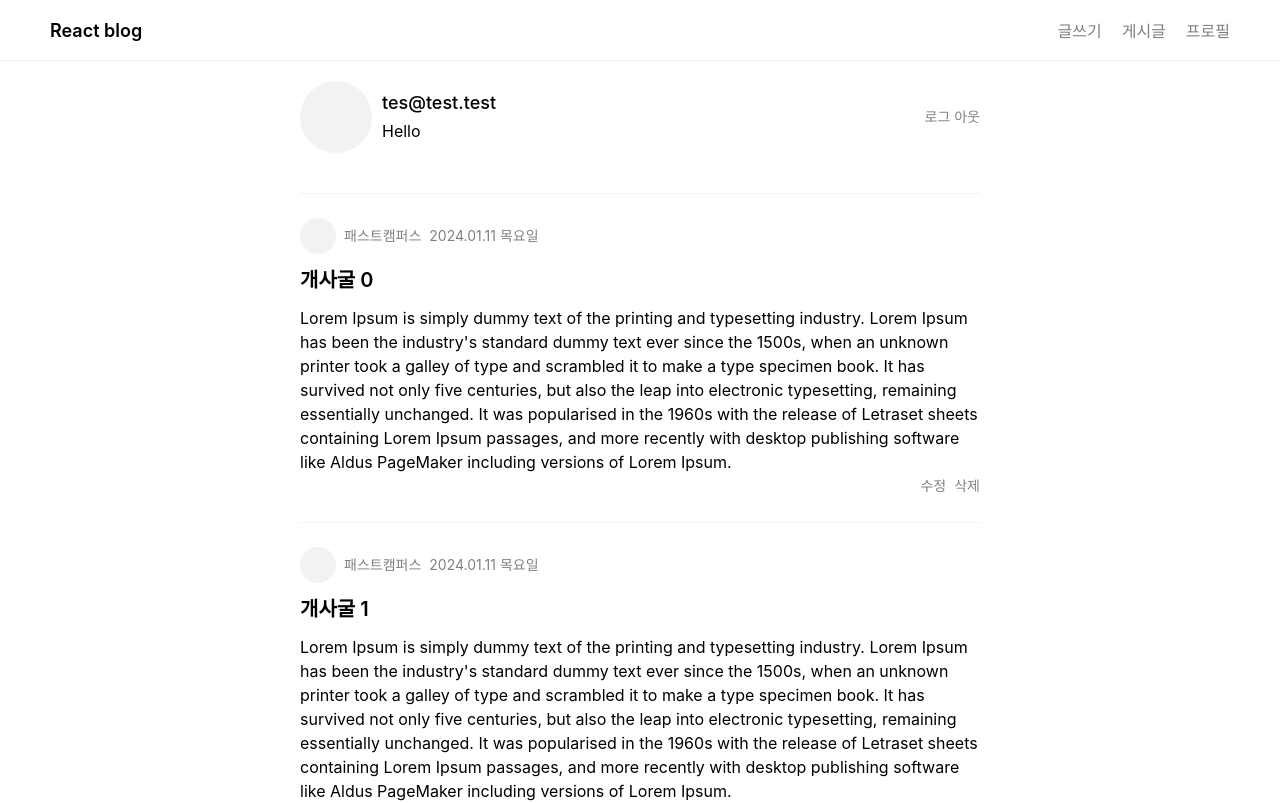
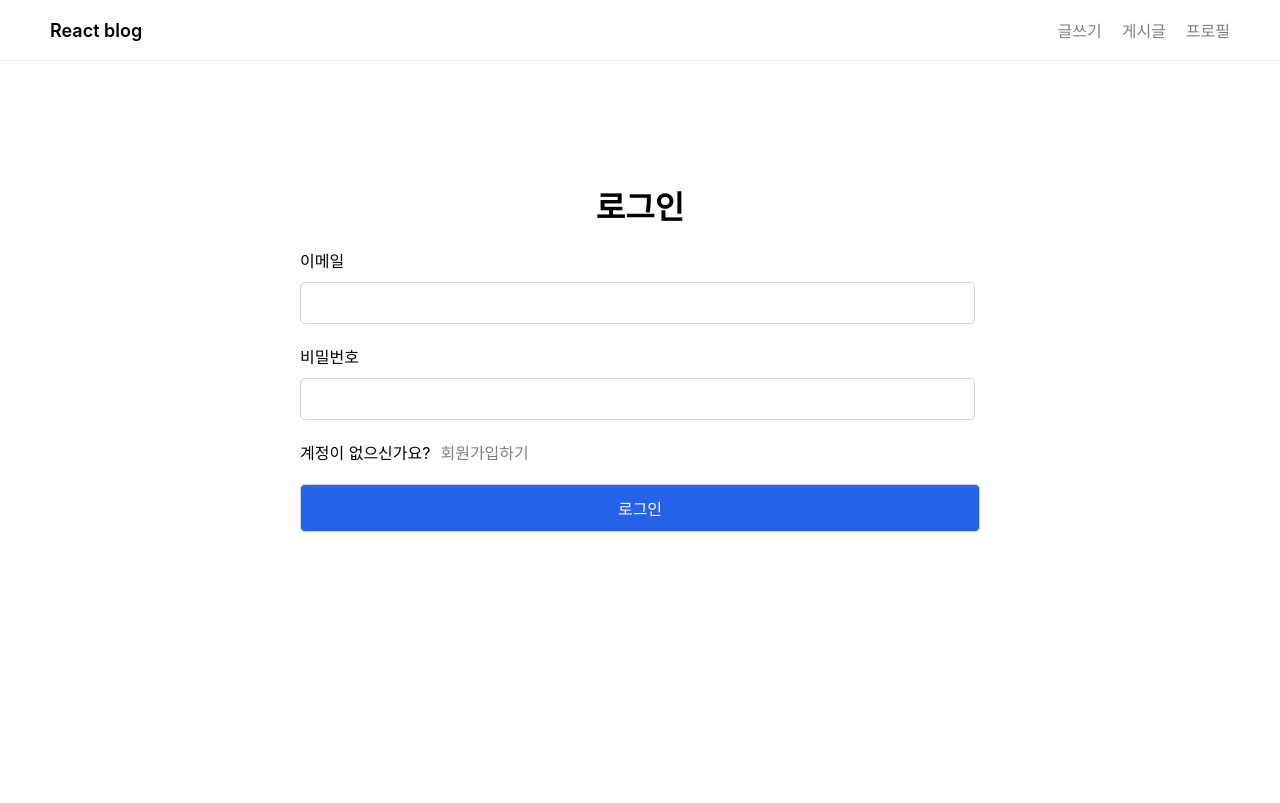
Before and after one commit to korca0220/f-blog-app, a React (Create React App) app: page /profile in a window 1280 px wide. Shown: the top 803 px of the page. Built offline with nearby package versions, Linux system fonts and the light colour scheme.

Commit message:
signup, login form

```diff
--- /dev/null
+++ b/src/components/LoginForm.tsx
@@ -0,0 +1,31 @@
+import { Link } from "react-router-dom";
+
+export default function LoginForm() {
+  return (
+    <form action="/post" method="post" className="form form--lg">
+      <h1 className="form__title">로그인</h1>
+      <div className="form__block">
+        <label htmlFor="email">이메일</label>
+        <input type="email" name="email" id="email" required></input>
+      </div>
+      <div className="form__block">
+        <label htmlFor="password">비밀번호</label>
+        <input type="password" name="password" id="password" required></input>
+      </div>
+      <div className="form__block">
+        계정이 없으신가요?
+        <Link to={`/signup`} className="form__link">
+          회원가입하기
+        </Link>
+      </div>
+
+      <div className="form__block">
+        <input
+          type="submit"
+          value="로그인"
+          className="form__btn-submit"
+        ></input>
+      </div>
+    </form>
+  );
+}
--- a/src/components/Router.tsx
+++ b/src/components/Router.tsx
@@ -1,29 +1,46 @@
+import { useState } from "react";
 import { Navigate, Route, Routes } from "react-router-dom";
 import Home from "../pages/home";
-import Login from "../pages/login";
+import LoginPage from "../pages/login";
 import PostList from "../pages/posts";
 import PostDetail from "../pages/posts/detail";
 import PostEdit from "../pages/posts/edit";
 import PostNew from "../pages/posts/new";
 import Profile from "../pages/profile";
-import SignUp from "../pages/signup";
+import SignUpPage from "../pages/signup";
 
 export default function Router() {
+  // Firebase Auth가 인증되었으면 true
+  const [isAuthenticated, setIsAuthenticated] = useState<boolean>(false);
+
   return (
     <>
       <Routes>
+        {isAuthenticated ? (
+          <>
             <Route path="/" element={<Home />} />
             <Route path="/posts" element={<PostList />} />
             <Route path="/posts/:id" element={<PostDetail />} />
             <Route path="/posts/new" element={<PostNew />} />
             <Route path="/posts/edit/:id" element={<PostEdit />} />
             <Route path="/profile" element={<Profile />} />
-        <Route path="/login" element={<Login />} />
-        <Route path="/singup" element={<SignUp />} />
+            <Route path="/login" element={<LoginPage />} />
+            <Route path="/signup" element={<SignUpPage />} />
             <Route
               path="*"
               element={<Navigate replace to={"/"}></Navigate>}
             ></Route>
+          </>
+        ) : (
+          <>
+            <Route path="/login" element={<LoginPage />} />
+            <Route path="/signup" element={<SignUpPage />} />
+            <Route
+              path="*"
+              element={<LoginPage/>}
+            ></Route>
+          </>
+        )}
       </Routes>
     </>
   );
--- /dev/null
+++ b/src/components/SignupForm.tsx
@@ -0,0 +1,40 @@
+import { Link } from "react-router-dom";
+
+export default function SignupForm() {
+  return (
+    <form action="/post" method="post" className="form form--lg">
+      <h1 className="form__title">회원가입</h1>
+      <div className="form__block">
+        <label htmlFor="email">이메일</label>
+        <input type="email" name="email" id="email" required></input>
+      </div>
+      <div className="form__block">
+        <label htmlFor="password">비밀번호</label>
+        <input type="password" name="password" id="password" required></input>
+      </div>
+      <div className="form__block">
+        <label htmlFor="password_confirm">비밀번호 확인</label>
+        <input
+          type="password"
+          name="password_confirm"
+          id="password_confirm"
+          required
+        ></input>
+      </div>
+      <div className="form__block">
+        계정이 이미 있으신가요??
+        <Link to={`/login`} className="form__link">
+          로그인하기
+        </Link>
+      </div>
+
+      <div className="form__block">
+        <input
+          type="submit"
+          value="회원가입"
+          className="form__btn-submit"
+        ></input>
+      </div>
+    </form>
+  );
+}
--- a/src/index.css
+++ b/src/index.css
@@ -416,3 +416,25 @@ input#img-3:checked ~ .carousel__dots label#img-dot-3 {
 input:checked + .carousel__slide-container .nav label {
   display: block;
 }
+
+/* login form*/
+.form--lg {
+  min-height: 70px;
+  margin-top: 10vh;
+}
+
+.form__title {
+  text-align: center;
+  margin-bottom: 4px;
+}
+
+.form__link {
+  margin-left: 10px;
+  text-decoration: none;
+  color: gray;
+}
+
+.form__link:hover,
+.form__link:focus {
+  color: black;
+}
--- a/src/pages/login/index.tsx
+++ b/src/pages/login/index.tsx
@@ -1,3 +1,11 @@
-export default function Login() {
-  return <h2>Login</h2>;
+import Header from "components/Header";
+import LoginForm from "components/LoginForm";
+
+export default function LoginPage() {
+  return (
+    <>
+      <Header />
+      <LoginForm />
+    </>
+  );
 }
--- a/src/pages/signup/index.tsx
+++ b/src/pages/signup/index.tsx
@@ -1,3 +1,11 @@
-export default function SignUp() {
-  return <h2>SignUp</h2>;
+import Header from "components/Header";
+import SignupForm from "components/SignupForm";
+
+export default function SignUpPage() {
+  return (
+    <>
+      <Header />
+      <SignupForm />
+    </>
+  );
 }
```
Lines whose indentation alone changed are shown as unchanged.
